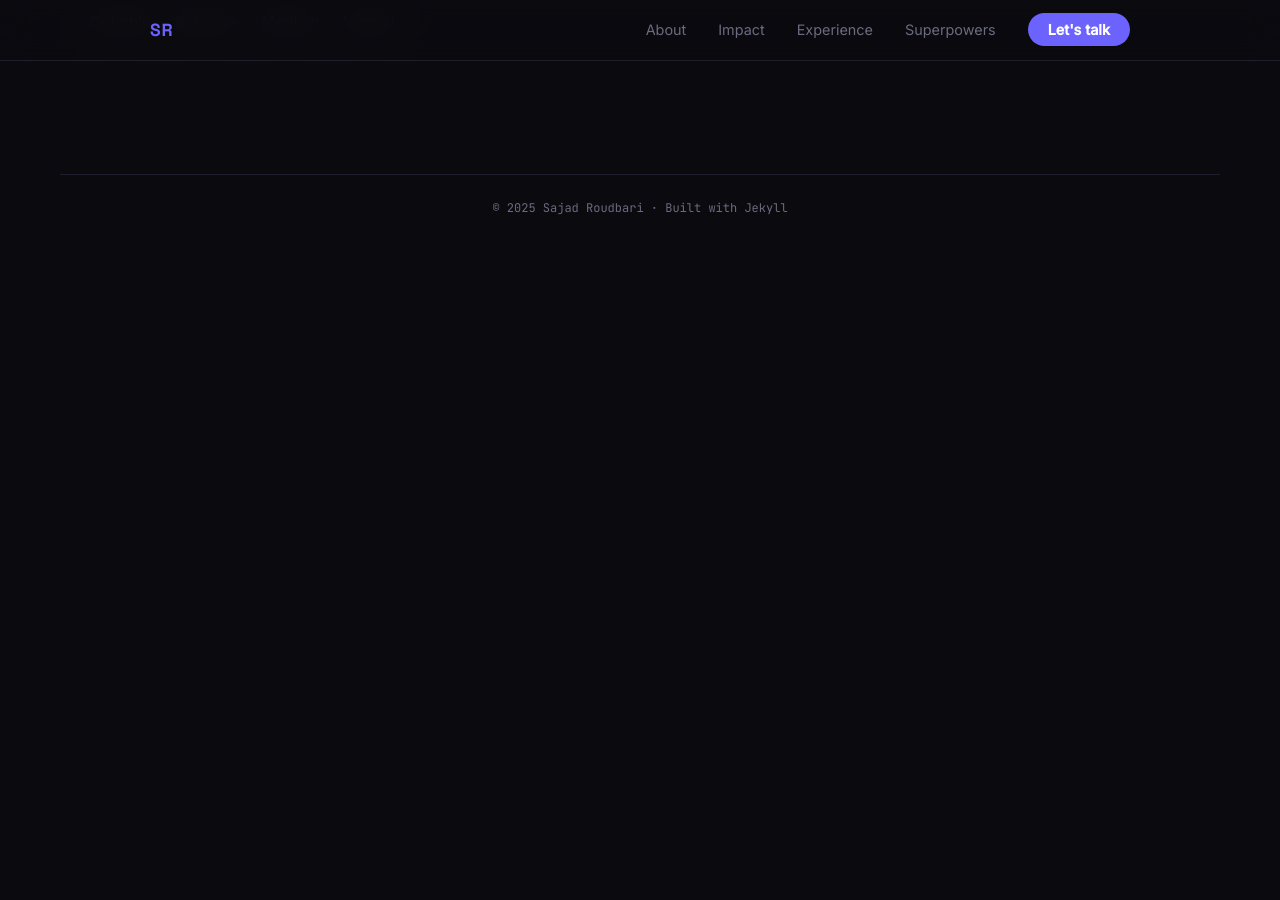
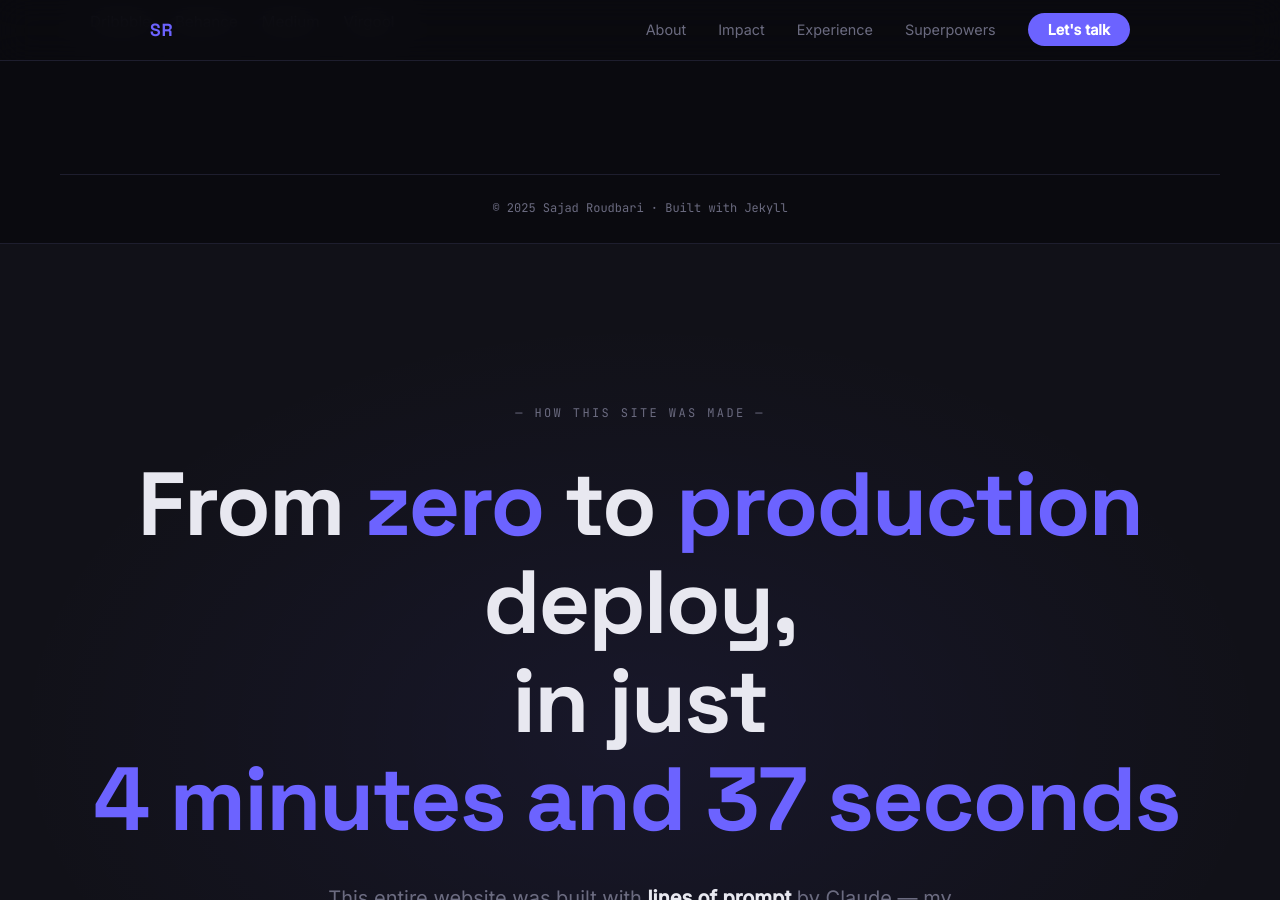
Before and after one commit to bysajaad/iamsajaad.github.io, a Jekyll site: the page built from index.html, in a window 1280 px wide and 900 px high, scrolled down 6110 px. Built offline with Jekyll 4.4.1, drawn with Linux system fonts in a browser that asks for light colours; before the commit the page ends 6353 px from its top, so only the background shows below that; some of the changed text lies outside the part shown.

Commit message:
Add Claude-built banner after footer and update CTA links to Telegram
- Add eye-catching full-width banner after the footer with large headline,
  highlighted keywords, and a typewriter animation for "4 minutes and 37 seconds"
- Cursor blinks while typing, then disappears when complete
- Badge strip summarising the zero-to-deploy story
- Change both "Let's talk" CTAs (nav + hero) to https://t.me/bysajaad?direct

https://claude.ai/code/session_012iqdQghc79iysXUKaKwogt

```diff
--- a/_includes/contact.html
+++ b/_includes/contact.html
@@ -26,3 +26,24 @@
     <p>© 2025 Sajad Roudbari · Built with Jekyll</p>
   </footer>
 </section>
+
+<div class="claude-banner">
+  <div class="claude-banner__inner">
+    <p class="claude-banner__eyebrow">— how this site was made —</p>
+    <h2 class="claude-banner__headline">
+      From <span class="claude-banner__hl">zero</span> to
+      <span class="claude-banner__hl">production</span> deploy,<br>
+      in just <span class="claude-banner__hl claude-banner__typed" id="claude-typed"></span>
+    </h2>
+    <p class="claude-banner__body">
+      This entire website was built with <strong>lines of prompt</strong> by Claude —
+      my approach is <span class="claude-banner__keyword">superfast</span>,
+      production-level quality at the
+      <span class="claude-banner__keyword">lowest cost possible.</span>
+    </p>
+    <div class="claude-banner__badge">
+      <svg width="18" height="18" viewBox="0 0 24 24" fill="none" aria-hidden="true"><circle cx="12" cy="12" r="10" stroke="currentColor" stroke-width="1.5"/><path d="M8 12l3 3 5-5" stroke="currentColor" stroke-width="1.5" stroke-linecap="round" stroke-linejoin="round"/></svg>
+      Built 100% with Claude · 4 min 37 sec · Zero to deploy
+    </div>
+  </div>
+</div>
--- a/_includes/hero.html
+++ b/_includes/hero.html
@@ -8,7 +8,7 @@
     </h1>
     <p class="hero__title">Head of Product Design & Strategy</p>
     <p class="hero__tagline">I turn user friction into revenue,<br>and complexity into clarity.</p>
-    <a href="#contact" class="hero__cta">Let's talk</a>
+    <a href="https://t.me/bysajaad?direct" target="_blank" rel="noopener" class="hero__cta">Let's talk</a>
   </div>
   <div class="hero__scroll-hint">
     <span>scroll</span>
--- a/_includes/nav.html
+++ b/_includes/nav.html
@@ -6,7 +6,7 @@
       <li><a href="#impact">Impact</a></li>
       <li><a href="#experience">Experience</a></li>
       <li><a href="#superpowers">Superpowers</a></li>
-      <li><a href="#contact" class="nav__cta">Let's talk</a></li>
+      <li><a href="https://t.me/bysajaad?direct" target="_blank" rel="noopener" class="nav__cta">Let's talk</a></li>
     </ul>
   </div>
 </nav>
--- a/assets/css/main.css
+++ b/assets/css/main.css
@@ -663,6 +663,93 @@ img { max-width: 100%; display: block; }
   color: var(--color-muted);
 }
 
+/* ─── Claude Banner ──────────────────────────────────────────────────────── */
+.claude-banner {
+  background: var(--color-surface);
+  border-top: 1px solid var(--color-border);
+  padding: clamp(80px, 14vw, 160px) var(--pad-x);
+  text-align: center;
+  position: relative;
+  overflow: hidden;
+}
+.claude-banner::before {
+  content: '';
+  position: absolute;
+  inset: 0;
+  background:
+    radial-gradient(ellipse 70% 60% at 50% 50%, rgba(108, 99, 255, 0.08) 0%, transparent 70%);
+  pointer-events: none;
+}
+.claude-banner__inner {
+  position: relative;
+  max-width: var(--max-w);
+  margin: 0 auto;
+}
+.claude-banner__eyebrow {
+  font-family: var(--font-mono);
+  font-size: 0.75rem;
+  letter-spacing: 0.2em;
+  text-transform: uppercase;
+  color: var(--color-muted);
+  margin-bottom: 2rem;
+}
+.claude-banner__headline {
+  font-family: var(--font-head);
+  font-weight: 800;
+  font-size: clamp(2.4rem, 7vw, 6rem);
+  line-height: 1.1;
+  letter-spacing: -0.02em;
+  color: var(--color-text);
+  margin-bottom: 2rem;
+}
+.claude-banner__hl {
+  color: var(--color-accent);
+  position: relative;
+  display: inline-block;
+}
+.claude-banner__typed {
+  min-width: 2ch;
+  border-right: 3px solid var(--color-accent);
+  padding-right: 4px;
+  animation: cursorBlink 0.75s step-end infinite;
+}
+.claude-banner__typed.is-done {
+  border-right-color: transparent;
+  animation: none;
+}
+@keyframes cursorBlink {
+  0%, 100% { border-right-color: var(--color-accent); }
+  50%       { border-right-color: transparent; }
+}
+.claude-banner__body {
+  font-size: clamp(1rem, 2vw, 1.25rem);
+  color: var(--color-muted);
+  line-height: 1.7;
+  max-width: 680px;
+  margin: 0 auto 2.5rem;
+}
+.claude-banner__body strong {
+  color: var(--color-text);
+  font-weight: 600;
+}
+.claude-banner__keyword {
+  color: var(--color-accent-alt);
+  font-weight: 600;
+}
+.claude-banner__badge {
+  display: inline-flex;
+  align-items: center;
+  gap: 8px;
+  background: rgba(108, 99, 255, 0.1);
+  border: 1px solid rgba(108, 99, 255, 0.3);
+  color: var(--color-accent);
+  font-family: var(--font-mono);
+  font-size: 0.78rem;
+  letter-spacing: 0.08em;
+  padding: 10px 22px;
+  border-radius: 100px;
+}
+
 /* ─── Responsive ─────────────────────────────────────────────────────────── */
 @media (max-width: 900px) {
   .about__inner {
--- a/assets/js/main.js
+++ b/assets/js/main.js
@@ -49,6 +49,34 @@ const counterObserver = new IntersectionObserver((entries) => {
 
 document.querySelectorAll('.stat-card').forEach(card => counterObserver.observe(card));
 
+// ─── Claude banner typing animation ────────────────────────────────────────
+(function () {
+  const el = document.getElementById('claude-typed');
+  if (!el) return;
+  const text = '4 minutes and 37 seconds';
+  let i = 0;
+
+  function typeNext() {
+    if (i < text.length) {
+      el.textContent = text.slice(0, ++i);
+      setTimeout(typeNext, 55 + Math.random() * 45);
+    } else {
+      el.classList.add('is-done');
+    }
+  }
+
+  const bannerObserver = new IntersectionObserver((entries) => {
+    entries.forEach(entry => {
+      if (entry.isIntersecting) {
+        bannerObserver.unobserve(entry.target);
+        setTimeout(typeNext, 400);
+      }
+    });
+  }, { threshold: 0.3 });
+
+  bannerObserver.observe(el.closest('.claude-banner'));
+})();
+
 // ─── Smooth scroll for anchor links ────────────────────────────────────────
 document.querySelectorAll('a[href^="#"]').forEach(anchor => {
   anchor.addEventListener('click', (e) => {
```
